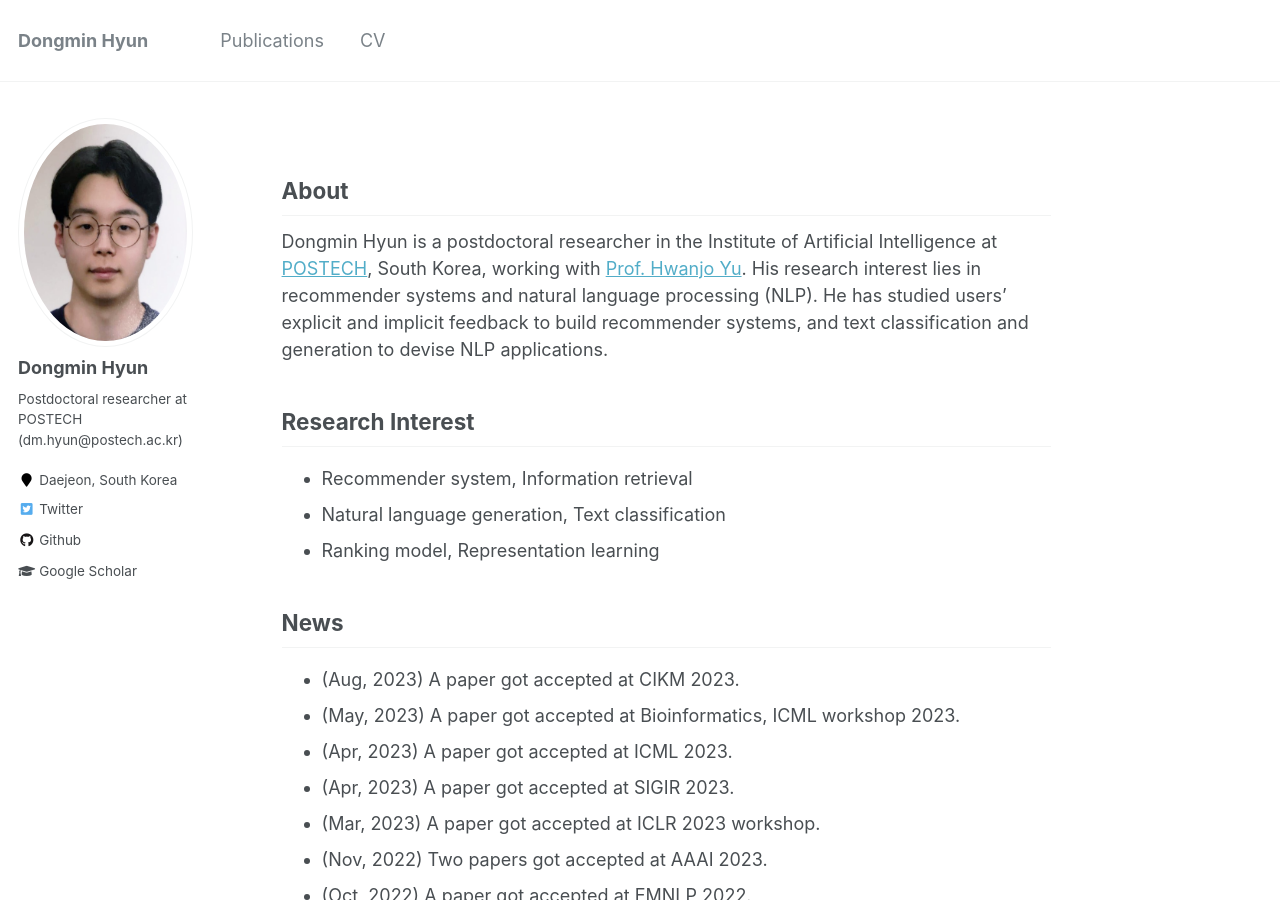
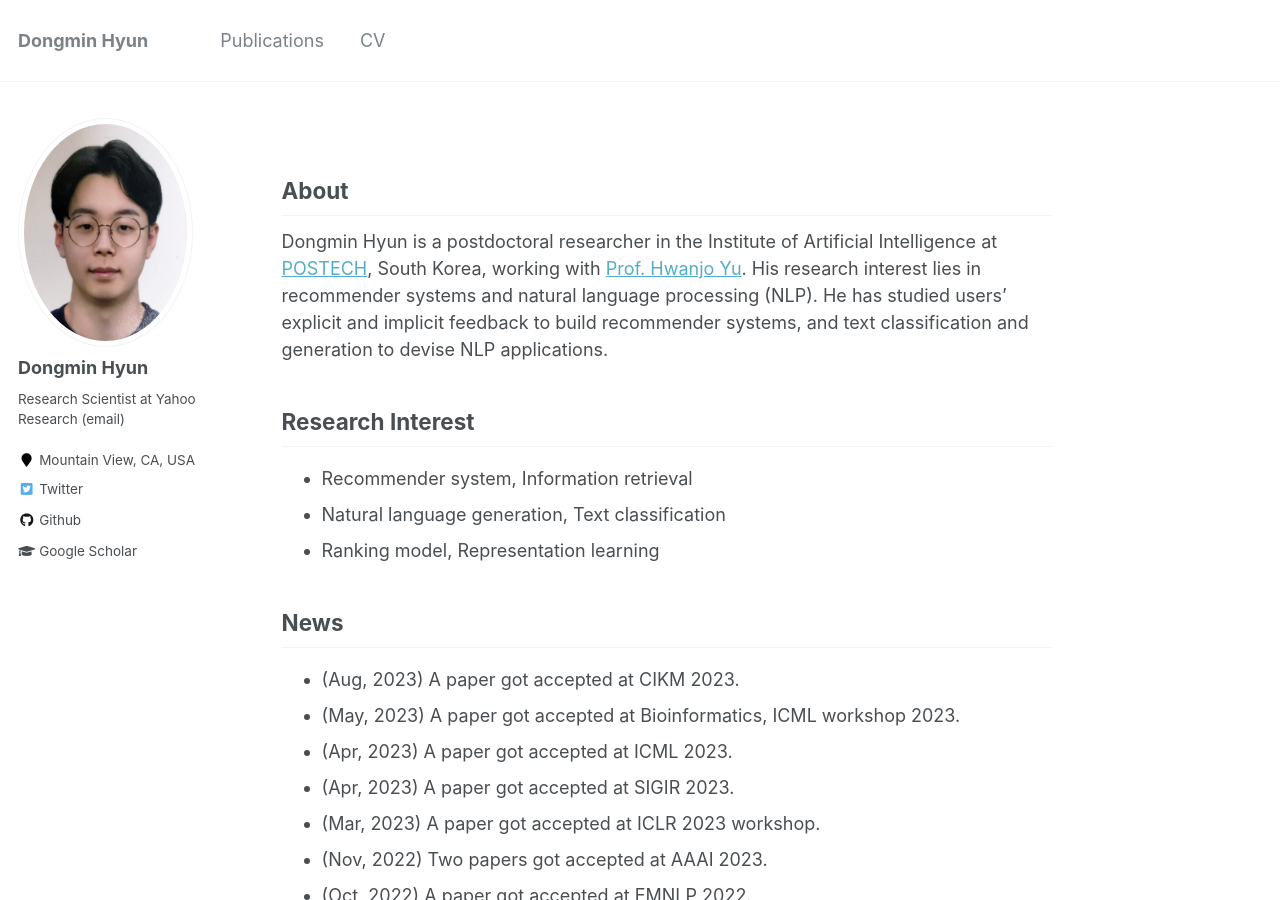
Before and after one commit to dmhyun/dmhyun.github.io, a Jekyll site: the page built from _pages/about.md, in a window 1280 px wide and 900 px high. Built offline with Jekyll 4.4.1, drawn with Linux system fonts in a browser that asks for light colours.

Commit message:
Update _config.yml
Join Yahoo Research

```diff
--- a/_config.yml
+++ b/_config.yml
@@ -10,7 +10,7 @@ locale                   : "en-US"
 title                    : "Dongmin Hyun"
 title_separator          : "-"
 name                     : &name "Dongmin Hyun"
-description              : &description "Postdoctoral researcher"
+description              : &description "Research Scientist"
 url                      : https://dmhyun.github.io # the base hostname & protocol for your site e.g. "https://mmistakes.github.io"
 baseurl                  : "" # the subpath of your site, e.g. "/blog"
 repository               : "dmhyun/dmhyun.github.io"
@@ -82,8 +82,8 @@ analytics:
 author:
   name             : "Dongmin Hyun"
   avatar           : "dmh.jpeg"
-  bio              : "Postdoctoral researcher at POSTECH (dm.hyun@postech.ac.kr)"
-  location         : "Daejeon, South Korea"
+  bio              : "Research Scientist at Yahoo Research (email)"
+  location         : "Mountain View, CA, USA"
   employer         :
   #pubmed           : "https://www.ncbi.nlm.nih.gov/pubmed/?term=john+snow"
   googlescholar    : "https://scholar.google.com/citations?user=UkmiMawAAAAJ"
```
